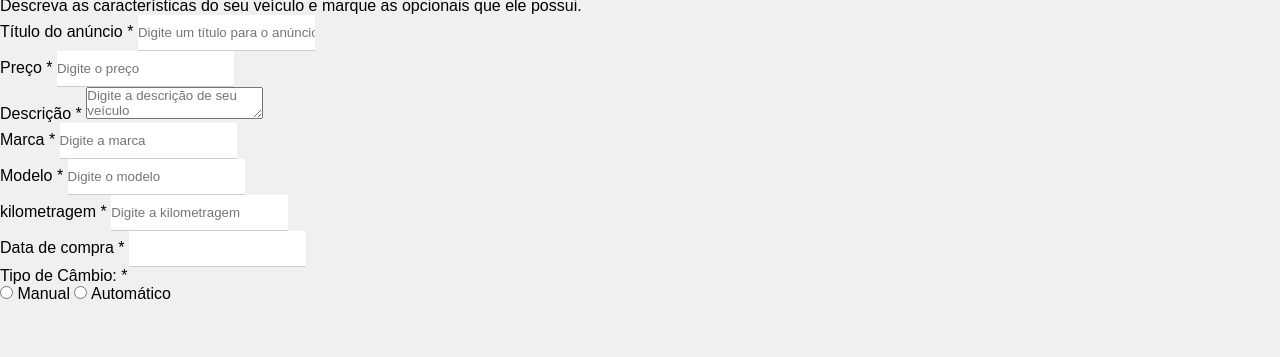
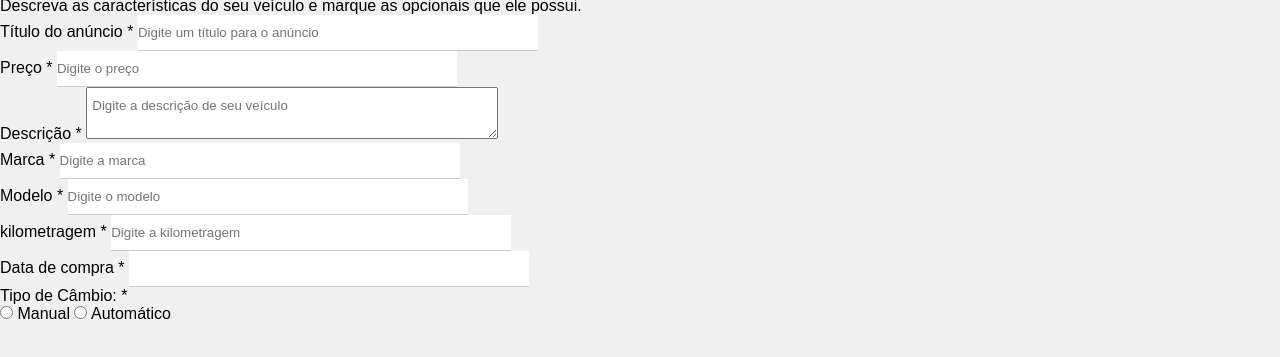
Before and after one commit to Caio-Santos2010/projetoFormulario, a plain HTML site: page index.html in a window 1280 px wide. Shown: the part 295-652 px from the top of the page. Drawn offline with Linux system fonts and the light colour scheme.

Commit message:
caio santos

```diff
--- a/css/style.css
+++ b/css/style.css
@@ -22,6 +22,14 @@ input {
     padding: 10px 0;
 }
 
+input[type="text"], input[type="number"], input[type="date"], input[type="file"], textarea {
+    width: 400px;
+}
+
+textarea {
+    padding: 10px 5px;
+}
+
 .cabecalho {
   background-color: azure;
     color: rgb(0, 0, 0);
```
